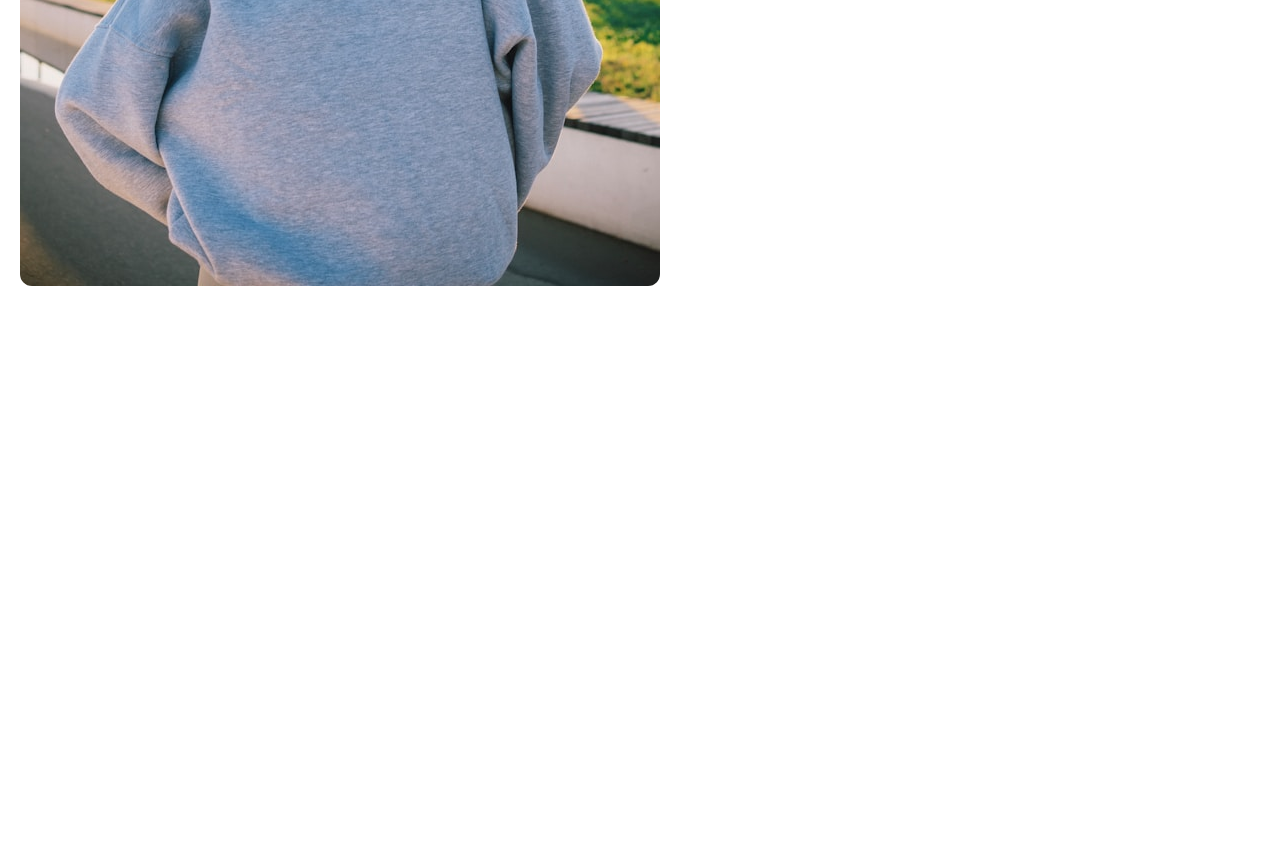
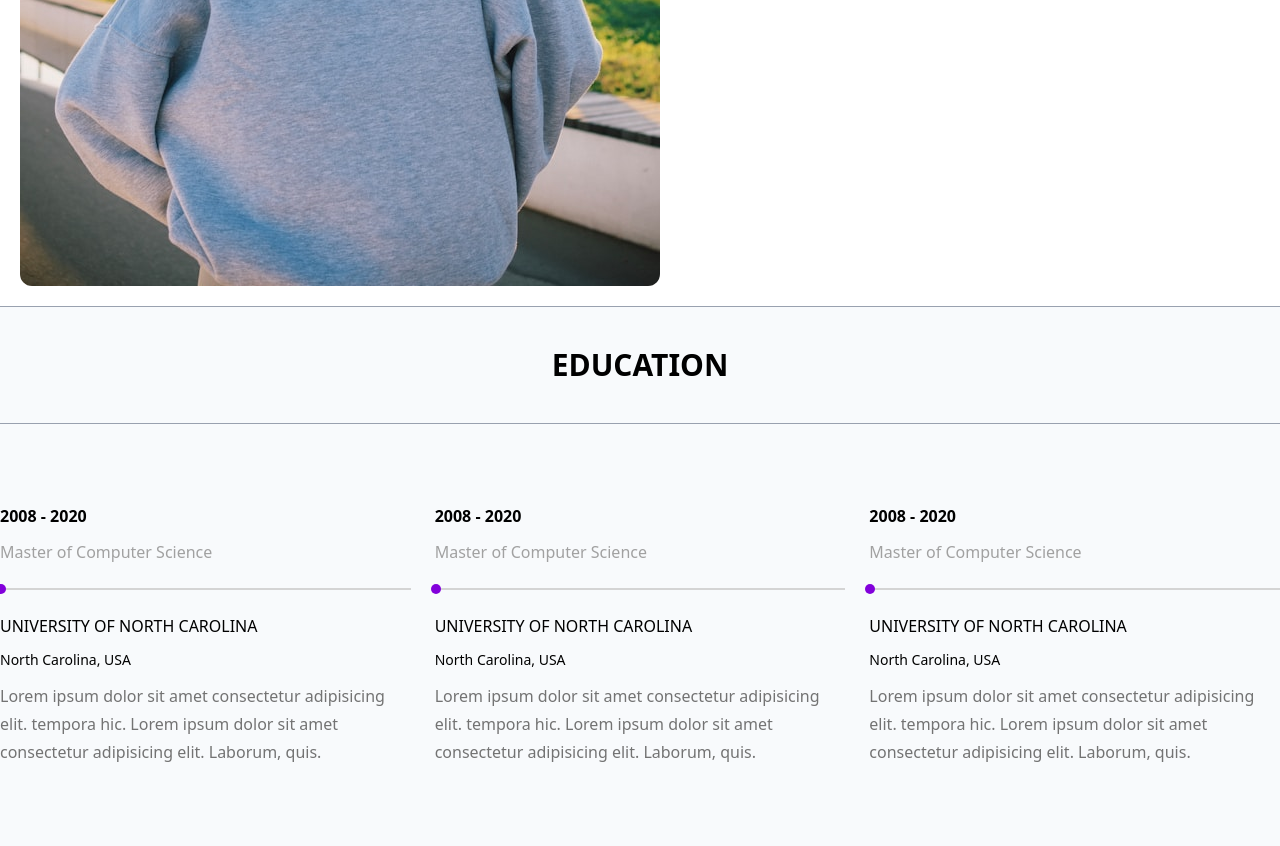
Before and after one commit to KhunMyoMyat/MyProfile, a website: page index.html in a window 1280 px wide. Shown: the part 1880-2726 px from the top of the page. Before the commit the page ends 2186 px from the top, so only its background shows below. Drawn offline with Linux system fonts and the light colour scheme.

Commit message:
add education section

```diff
--- a/index.html
+++ b/index.html
@@ -151,6 +151,56 @@
       </div>
     </section>
 
+    <!-- education -->
+    <section id="education" class="bg-slate-50">
+      <h1 class="title">education</h1>
+      <div class="container mx-auto">
+        <div class="grid grid-cols-1 md:grid-cols-3 gap-6 py-20">
+          <div>
+            <p class="font-bold mb-3">2008 - 2020</p>
+            <p class="text-neutral-400 mb-6">Master of Computer Science</p>
+            <div
+              class="border-[.5px] border-neutral-300 relative before:content-[''] before:w-[10px] before:h-[10px] before:rounded-full before:bg-purple-700 before:absolute before:top-0 before:left-0 before:-translate-x-[50%] before:-translate-y-[50%]"
+            ></div>
+            <h2 class="uppercase mt-6 mb-3">university of north carolina</h2>
+            <p class="text-sm mb-3">North Carolina, USA</p>
+            <p class="text-neutral-500 leading-7">
+              Lorem ipsum dolor sit amet consectetur adipisicing elit. tempora
+              hic. Lorem ipsum dolor sit amet consectetur adipisicing elit.
+              Laborum, quis.
+            </p>
+          </div>
+          <div>
+            <p class="font-bold mb-3">2008 - 2020</p>
+            <p class="text-neutral-400 mb-6">Master of Computer Science</p>
+            <div
+              class="border-[.5px] border-neutral-300 relative before:content-[''] before:w-[10px] before:h-[10px] before:rounded-full before:bg-purple-700 before:absolute before:top-0 before:left-0 before:-translate-x-[50%] before:-translate-y-[50%]"
+            ></div>
+            <h2 class="uppercase mt-6 mb-3">university of north carolina</h2>
+            <p class="text-sm mb-3">North Carolina, USA</p>
+            <p class="text-neutral-500 leading-7">
+              Lorem ipsum dolor sit amet consectetur adipisicing elit. tempora
+              hic. Lorem ipsum dolor sit amet consectetur adipisicing elit.
+              Laborum, quis.
+            </p>
+          </div>
+          <div>
+            <p class="font-bold mb-3">2008 - 2020</p>
+            <p class="text-neutral-400 mb-6">Master of Computer Science</p>
+            <div
+              class="border-[.5px] border-neutral-300 relative before:content-[''] before:w-[10px] before:h-[10px] before:rounded-full before:bg-purple-700 before:absolute before:top-0 before:left-0 before:-translate-x-[50%] before:-translate-y-[50%]"
+            ></div>
+            <h2 class="uppercase mt-6 mb-3">university of north carolina</h2>
+            <p class="text-sm mb-3">North Carolina, USA</p>
+            <p class="text-neutral-500 leading-7">
+              Lorem ipsum dolor sit amet consectetur adipisicing elit. tempora
+              hic. Lorem ipsum dolor sit amet consectetur adipisicing elit.
+              Laborum, quis.
+            </p>
+          </div>
+        </div>
+      </div>
+    </section>
     <script>
       const toggle = document.querySelector("#toggle");
       const ul = document.querySelector("nav ul");
```
Also changed, not shown: output.css.
